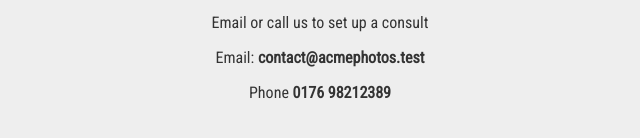
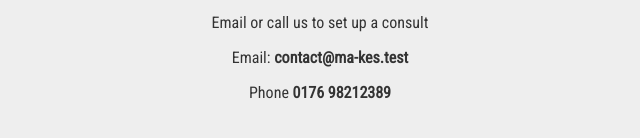
Before and after one commit to ma-kes/mobilefirst_photography_landingpage, a plain HTML site: page index.html in a window 1280 px wide. Shown: the part 4142-4280 px from the top of the page, 320-960 px from the left. Drawn offline with nearby package versions, Linux system fonts and the light colour scheme.

Commit message:
Update index.html

```diff
--- a/index.html
+++ b/index.html
@@ -4,7 +4,7 @@
     <meta charset="UTF-8">
     <meta name="viewport" content="width=device-width, initial-scale=1.0">
     <link rel="stylesheet" href="css/style.css">
-    <title>Acme Photography</title>
+    <title>ma-kes photography</title>
 </head>
 
 <body>
@@ -60,7 +60,7 @@
     <footer>
         <h3>Get In Touch</h3>
         <p>Email or call us to set up a consult</p>
-        <p>Email: <strong>contact@acmephotos.test</strong></p>
+        <p>Email: <strong>contact@ma-kes.test</strong></p>
         <p>Phone <strong>0176 98212389</strong></p>
     </footer>
 
```
